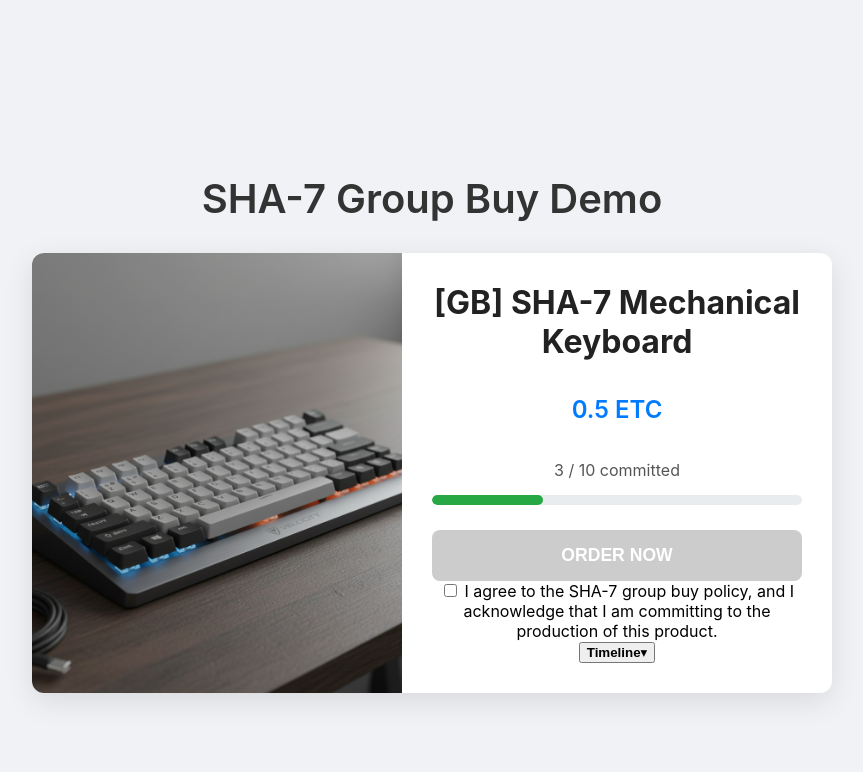
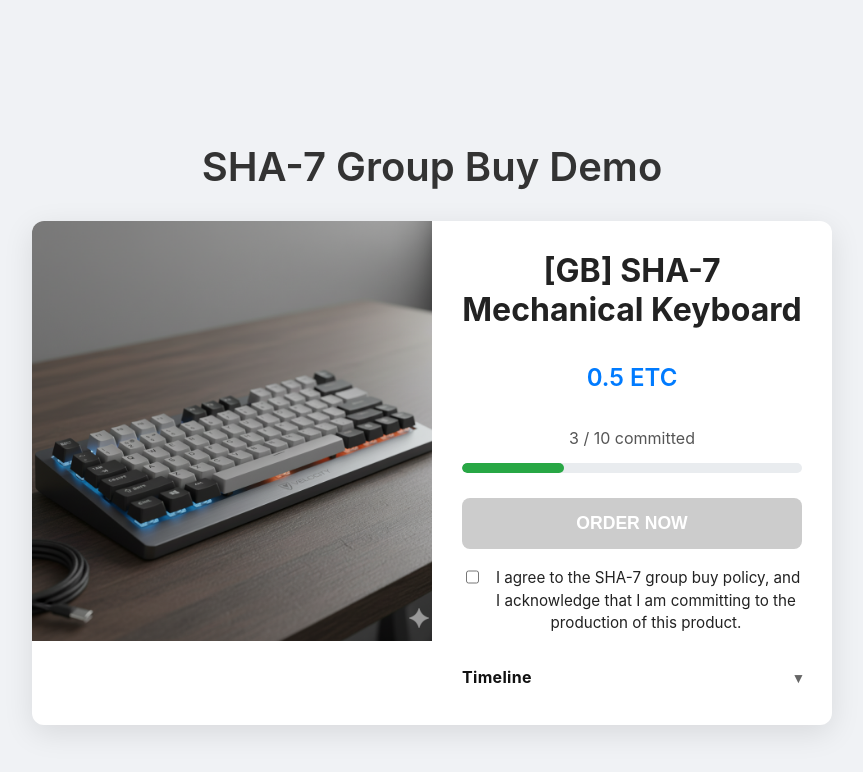
Before and after one commit to EE4032-SHA-7/sha-7-frontend, a React (Create React App) app: page /InterfaceDemo/groupbuy in a window 1280 px wide. Shown: the top 772 px of the page, without its empty margins (208-1071 px from the left). Built offline with nearby package versions, Linux system fonts and the light colour scheme.

Commit message:
Update GroupBuy.css
Add styling for checkbox, declaration and timeline

```diff
--- a/src/components/groupbuy/GroupBuy.css
+++ b/src/components/groupbuy/GroupBuy.css
@@ -21,34 +21,34 @@
 /* Main card container */
 .groupbuy-card {
     display: flex;
+    align-items: stretch;           /* ensure both columns anchor to top */
     max-width: 800px;
     width: 100%;
     background-color: #fff;
     border-radius: 12px;
     box-shadow: 0 8px 30px rgba(0, 0, 0, 0.1);
-    overflow: hidden; /* Important to keep rounded corners with the image */
+    overflow: hidden;               /* keep rounded corners with the image */
 }
 
-/* 2. Image container made into a perfect square */
+/* Image column (fixed height & width portion; no re-centering) */
 .groupbuy-image {
-    flex: 1; /* Takes up half the space of the card */
-    aspect-ratio: 1 / 1; /* This is the magic rule for a square */
+    flex: 0 0 50%;                  /* fixed 50% width column */
+    height: 420px;                  /* choose height that fits your design */
     background-color: #e9e9e9;
 }
-
 .groupbuy-image img {
     width: 100%;
     height: 100%;
-    object-fit: cover; /* Ensures the image fills the square without distortion */
+    object-fit: cover;              /* fill the fixed area cleanly */
 }
 
 /* Right side content */
 .groupbuy-content {
-    flex: 1; /* Takes up the other half of the space */
+    flex: 1;                        /* takes remaining width */
     padding: 30px;
     display: flex;
     flex-direction: column;
-    justify-content: center;
+    justify-content: flex-start;    /* top-align so opening dropdown doesn't shift image */
 }
 
 .groupbuy-content h2 {
@@ -116,67 +116,65 @@
     text-align: center;
 }
 
-
-/* 3. New Styles for the Confirmation Modal */
-.modal-overlay {
-    position: fixed;
-    top: 0;
-    left: 0;
-    width: 100%;
-    height: 100%;
-    background-color: rgba(0, 0, 0, 0.6);
+/* Declaration */
+.declaration {
+    margin-top: 18px;
+    font-size: 0.95rem;
+    color: #222;
+    line-height: 1.5;
+}
+.declaration label {
     display: flex;
-    justify-content: center;
-    align-items: center;
-    z-index: 1000;
+    align-items: flex-start;
+    gap: 8px;
+    cursor: pointer;
+}
+.declaration input[type="checkbox"] {
+    width: 16px;
+    height: 16px;
+    margin-top: 2px;
+    accent-color: #007bff;
 }
 
-.modal-content {
-    background-color: #fff;
-    padding: 30px 40px;
-    border-radius: 12px;
-    box-shadow: 0 5px 15px rgba(0,0,0,0.3);
-    text-align: center;
-    max-width: 400px;
+/* Timeline (minimal dropdown) */
+.timeline {
+    margin-top: 24px;
 }
-
-.modal-text {
-    font-size: 1.2rem;
-    margin-bottom: 25px;
+.timeline-toggle {
+    width: 100%;
+    background: none;
+    border: none;
+    padding: 8px 0;
+    font: inherit;
+    color: #111;
+    font-weight: 600;
+    letter-spacing: 0.02em;
+    text-align: left;
+    cursor: pointer;
+    display: flex;
+    align-items: center;
+    justify-content: space-between;
+}
+.timeline-toggle:hover {
+    color: #007bff;
+}
+.chevron {
+    font-size: 0.9rem;
+    color: #666;
+    transition: transform 0.2s ease;
+}
+.chevron.open {
+    transform: rotate(180deg);
+}
+.timeline-panel {
+    padding: 10px 0 0;
     color: #333;
-    line-height: 1.6;
+    font-size: 0.95rem;
 }
-
-.modal-actions {
-    display: flex;
-    justify-content: center;
-    gap: 15px;
+.timeline-panel p {
+    margin: 6px 0;
 }
-
-.modal-button {
-    padding: 10px 20px;
-    border: none;
-    border-radius: 8px;
-    font-size: 1rem;
+.timeline-panel strong {
     font-weight: 600;
-    cursor: pointer;
-    transition: background-color 0.2s, transform 0.2s;
+    color: #111;
 }
-
-.modal-button.confirm {
-    background-color: #dc3545; /* Red for warning */
-    color: white;
-}
-.modal-button.confirm:hover {
-    background-color: #c82333;
-    transform: translateY(-2px);
-}
-
-.modal-button.cancel {
-    background-color: #e9ecef;
-    color: #333;
-}
-.modal-button.cancel:hover {
-    background-color: #d3d9df;
-    transform: translateY(-2px);
-}
```
